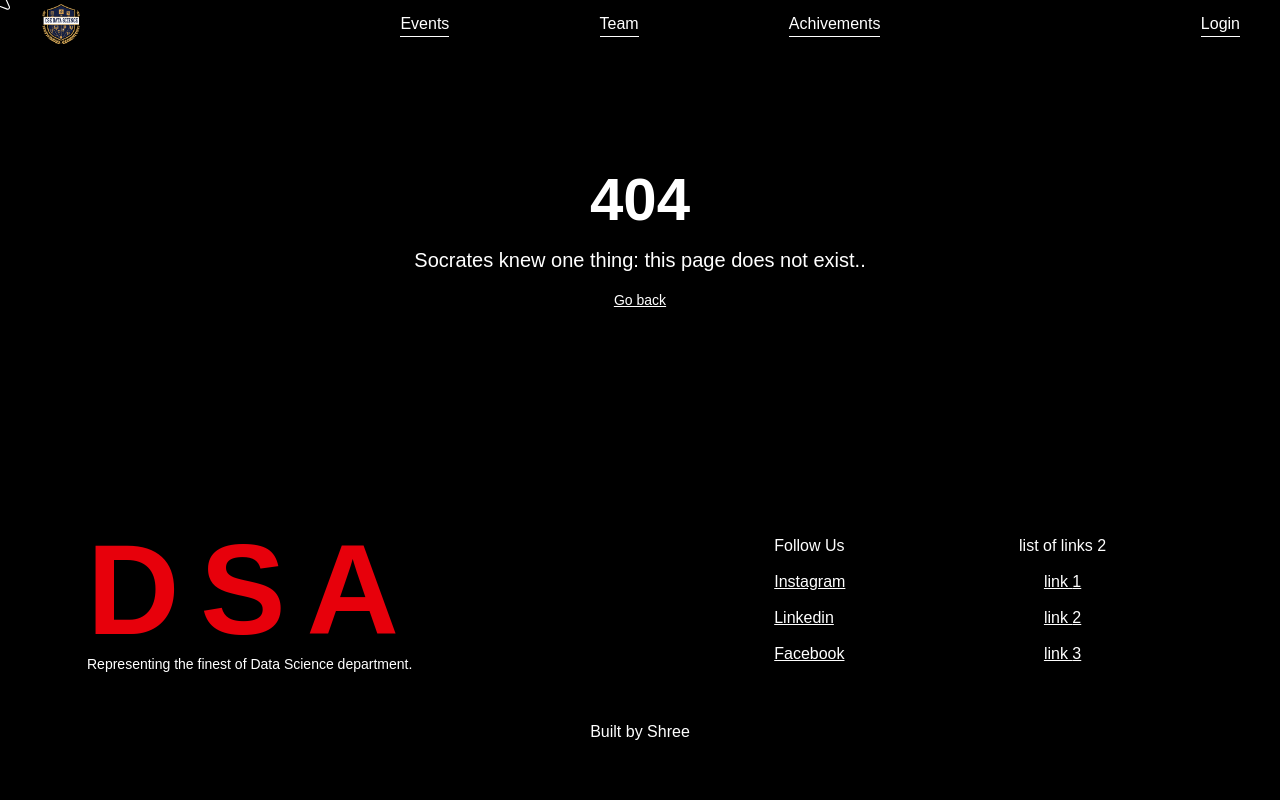
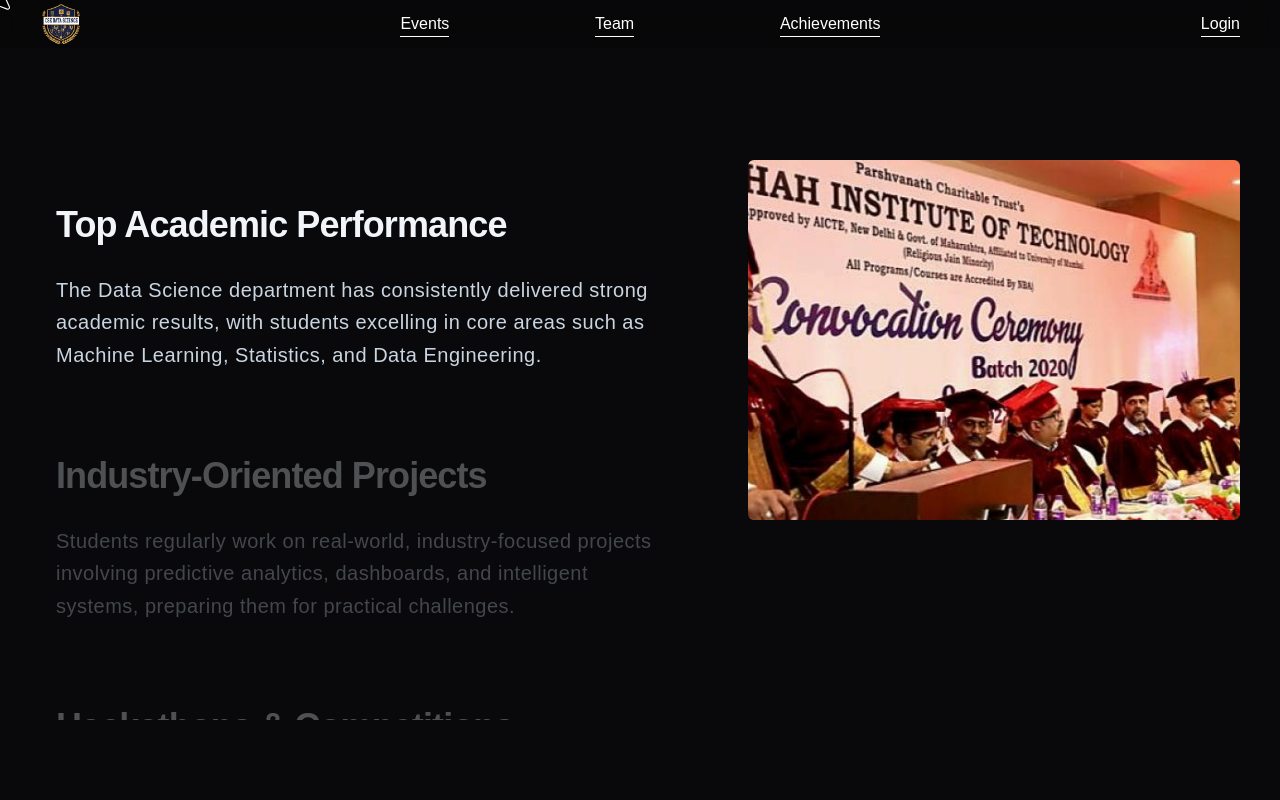
Before and after one commit to ssb-shree/dsa-website, a Next.js app in the folder client/: page /achievements in a window 1280 px wide. Before the commit this address had no page. Shown: the top 800 px of the page. Built offline with nearby package versions, Linux system fonts and the light colour scheme; a web font is replaced by a local one.

Commit message:
typo fixes

```diff
--- /dev/null
+++ b/client/src/app/achievements/page.tsx
@@ -0,0 +1,45 @@
+import { Desktop } from "@/components/achievements/Desktop";
+import { Mobile } from "@/components/achievements/Mobile";
+
+import Card from "@/components/achievements/Card";
+
+const content = [
+  {
+    name: "Top Academic Performance",
+    description:
+      "The Data Science department has consistently delivered strong academic results, with students excelling in core areas such as Machine Learning, Statistics, and Data Engineering.",
+    content: <Card imgUrl="/a-temp.jpg" alt="Academic excellence" />,
+  },
+  {
+    name: "Industry-Oriented Projects",
+    description:
+      "Students regularly work on real-world, industry-focused projects involving predictive analytics, dashboards, and intelligent systems, preparing them for practical challenges.",
+    content: <Card imgUrl="/b-temp.png" alt="Industry projects" />,
+  },
+  {
+    name: "Hackathons & Competitions",
+    description:
+      "The department encourages participation in hackathons and data science competitions, where students showcase innovative thinking, teamwork, and problem-solving skills.",
+    content: (
+      <Card
+        imgUrl="https://cdn.fstoppers.com/styles/large-16-9/s3/lead/2021/04/07ac48b638be5b4974972c293bdd23e4.jpghttps://www.vershinin.biz/landscape-large-format-photography/"
+        alt="Hackathons and competitions"
+      />
+    ),
+  },
+];
+
+const AchievementsPage = () => {
+  return (
+    <section className="h-screen w-screen bg-zinc-950">
+      <div key="pc" className="hidden md:flex w-full h-full justify-center items-center">
+        <Desktop content={content} />
+      </div>
+      <div key="mobile" className="flex md:hidden w-full h-full  justify-center items-center">
+        <Mobile content={content} />
+      </div>
+    </section>
+  );
+};
+
+export default AchievementsPage;
--- a/client/src/components/Footer.tsx
+++ b/client/src/components/Footer.tsx
@@ -35,7 +35,7 @@
             ))}
           </div>
           <div className="flex flex-col justify-center items-center gap-y-3">
-            <span>list of links 2</span>
+            <span>Navigate</span>
             {[1, 2, 3].map((link, index) => (
               <Link href={"#"} key={index} className="underline text-md">
                 link {link}
--- a/client/src/components/Navbar.tsx
+++ b/client/src/components/Navbar.tsx
@@ -7,7 +7,7 @@
 import { usePathname } from "next/navigation";
 import { IoMdAdd } from "react-icons/io";
 
-const quickNavs = ["events", "team", "achivements"];
+const quickNavs = ["events", "team", "achievements"];
 
 const Navbar = () => {
   const router = useRouter();
@@ -17,8 +17,8 @@
   const handleNav = async (nav: string) => {
     setOpen(false);
 
-    if (nav === "achivements") {
-      router.push("/achivements");
+    if (nav === "achievements") {
+      router.push("/achievements");
       return;
     }
 
@@ -63,7 +63,7 @@
                 animate={{ opacity: 1, y: 0 }}
                 transition={{ duration: 1 }}
                 onClick={() =>
-                  nav === quickNavs[2] ? router.push("/achivements") : window?.lenis?.scrollTo(`#${nav}`)
+                  nav === quickNavs[2] ? router.push("/achievements") : window?.lenis?.scrollTo(`#${nav}`)
                 }
               >
                 {nav}
--- /dev/null
+++ b/client/src/components/achievements/Card.tsx
@@ -0,0 +1,7 @@
+export default function Card({ imgUrl, alt = "" }: { imgUrl: string; alt: string }) {
+  return (
+    <div className=" w-full h-[220px] md:h-[360px] bg-black overflow-hidden rounded-md overflow-hidden">
+      <img src={imgUrl} alt={alt} className="h-full w-full object-cover" loading="lazy" />
+    </div>
+  );
+}
--- /dev/null
+++ b/client/src/components/achievements/Desktop.tsx
@@ -0,0 +1,83 @@
+"use client";
+import React, { useRef, useState } from "react";
+import { useMotionValueEvent, useScroll } from "motion/react";
+import { motion } from "motion/react";
+import { cn } from "@/lib/utils";
+import styles from "./sticky-scroll.module.css";
+
+export const Desktop = ({
+  content,
+  contentClassName,
+}: {
+  content: {
+    name: string;
+    description: string;
+    content?: React.ReactNode;
+  }[];
+  contentClassName?: string;
+}) => {
+  const [activeCard, setActiveCard] = useState(0);
+  const ref = useRef<HTMLDivElement | null>(null);
+
+  const { scrollYProgress } = useScroll({
+    container: ref,
+    offset: ["start start", "end end"],
+  });
+
+  const cardCount = content.length;
+
+  useMotionValueEvent(scrollYProgress, "change", (latest) => {
+    if (cardCount <= 1) return;
+
+    const breakpoints = content.map((_, i) => i / (cardCount - 1));
+
+    const closest = breakpoints.reduce((acc, bp, i) => {
+      return Math.abs(latest - bp) < Math.abs(latest - breakpoints[acc]) ? i : acc;
+    }, 0);
+
+    setActiveCard(closest);
+  });
+
+  return (
+    <motion.div
+      ref={ref}
+      className={cn(
+        "relative flex w-full h-[80%]",
+        "items-start gap-16",
+        "overflow-y-auto overflow-x-hidden",
+        "rounded-md p-10 scrollbar-none",
+        styles.scrollContainer,
+      )}
+    >
+      {/* Text column */}
+      <div className="relative flex items-start justify-start px-4">
+        <div className="max-w-2xl pb-32">
+          {content.map((item, index) => (
+            <div key={item.name + index} className="my-20">
+              <motion.h2
+                initial={{ opacity: 0 }}
+                animate={{ opacity: activeCard === index ? 1 : 0.3 }}
+                className="text-3xl sm:text-4xl font-extrabold tracking-tight leading-snug text-slate-100"
+              >
+                {item.name}
+              </motion.h2>
+
+              <motion.p
+                initial={{ opacity: 0 }}
+                animate={{ opacity: activeCard === index ? 1 : 0.3 }}
+                className="mt-6 text-lg sm:text-xl leading-relaxed tracking-wide text-slate-300"
+              >
+                {item.description}
+              </motion.p>
+            </div>
+          ))}
+        </div>
+      </div>
+
+      {/* Sticky preview */}
+      <div className={cn("sticky top-10 self-start", "w-[45%] flex justify-center items-start", contentClassName)}>
+        {content[activeCard]?.content ?? null}
+      </div>
+    </motion.div>
+  );
+};
--- /dev/null
+++ b/client/src/components/achievements/Mobile.tsx
@@ -0,0 +1,98 @@
+"use client";
+import React, { useEffect, useRef, useState } from "react";
+import { useMotionValueEvent, useScroll } from "motion/react";
+import { motion } from "motion/react";
+import { cn } from "@/lib/utils";
+
+export const Mobile = ({
+  content,
+  contentClassName,
+}: {
+  content: {
+    name: string;
+    description: string;
+    content?: React.ReactNode;
+  }[];
+  contentClassName?: string;
+}) => {
+  const [activeCard, setActiveCard] = useState(0);
+  const ref = useRef<HTMLDivElement | null>(null);
+
+  const { scrollYProgress } = useScroll({
+    container: ref,
+    offset: ["start start", "end end"],
+  });
+
+  const cardCount = content.length;
+
+  useMotionValueEvent(scrollYProgress, "change", (latest) => {
+    if (cardCount <= 1) return;
+
+    const breakpoints = content.map((_, i) => i / (cardCount - 1));
+
+    const closest = breakpoints.reduce((acc, bp, i) => {
+      return Math.abs(latest - bp) < Math.abs(latest - breakpoints[acc]) ? i : acc;
+    }, 0);
+
+    setActiveCard(closest);
+  });
+
+  return (
+    <motion.div
+      ref={ref}
+      className="
+        relative flex flex-col
+        h-[calc(100dvh-2rem)]
+        bg-transparent
+        max-h-[calc(100dvh-8rem)]
+        gap-10
+        overflow-y-auto
+        rounded-md
+        p-4 sm:p-6 lg:p-10
+        md:w-full
+      "
+    >
+      {/* Left content */}
+      <div className="relative flex w-full items-center px-2 sm:px-4">
+        <div className="w-full max-w-2xl">
+          {content.map((item, index) => (
+            <div key={`${item.name} mobile`} className="my-12 sm:my-20">
+              <motion.h2
+                initial={{ opacity: 0 }}
+                animate={{ opacity: activeCard === index ? 1 : 0.3 }}
+                className="text-2xl font-bold text-slate-100"
+              >
+                {item.name}
+              </motion.h2>
+
+              <motion.p
+                initial={{ opacity: 0 }}
+                animate={{ opacity: activeCard === index ? 1 : 0.3 }}
+                className="mt-6 max-w-sm text-slate-300"
+              >
+                {item.description}
+              </motion.p>
+
+              {/* Mobile preview */}
+              {activeCard === index && (
+                <div className="mt-6 h-48 w-full overflow-hidden rounded-md lg:hidden">{item.content ?? null}</div>
+              )}
+            </div>
+          ))}
+
+          <div className="h-24" />
+        </div>
+      </div>
+
+      {/* Desktop sticky preview */}
+      <div
+        className={cn(
+          "sticky top-20 hidden h-60 w-80 xl:h-72 xl:w-96 overflow-hidden rounded-md lg:block",
+          contentClassName,
+        )}
+      >
+        {content[activeCard]?.content ?? null}
+      </div>
+    </motion.div>
+  );
+};
--- /dev/null
+++ b/client/src/components/achievements/sticky-scroll.module.css
@@ -0,0 +1,11 @@
+.scrollContainer {
+  overflow-y: auto;
+
+  /* Hide scrollbar for Chrome, Safari, Opera */
+  scrollbar-width: none; /* Firefox */
+  -ms-overflow-style: none; /* IE and Edge */
+}
+
+.scrollContainer::-webkit-scrollbar {
+  display: none;
+}
--- a/client/src/components/root/Team.tsx
+++ b/client/src/components/root/Team.tsx
@@ -42,7 +42,7 @@
 
 export default Team;
 
-const MemberCard = ({ member }: { member: MemberType }) => {
+export const MemberCard = ({ member }: { member: MemberType }) => {
   return (
     <motion.div
       className="h-[90%] md:h-[90%] w-72 border flex flex-col justify-start items-center rounded-xl bg-zinc-200 text-zinc-800 overflow-hidden shadow-md"
```
